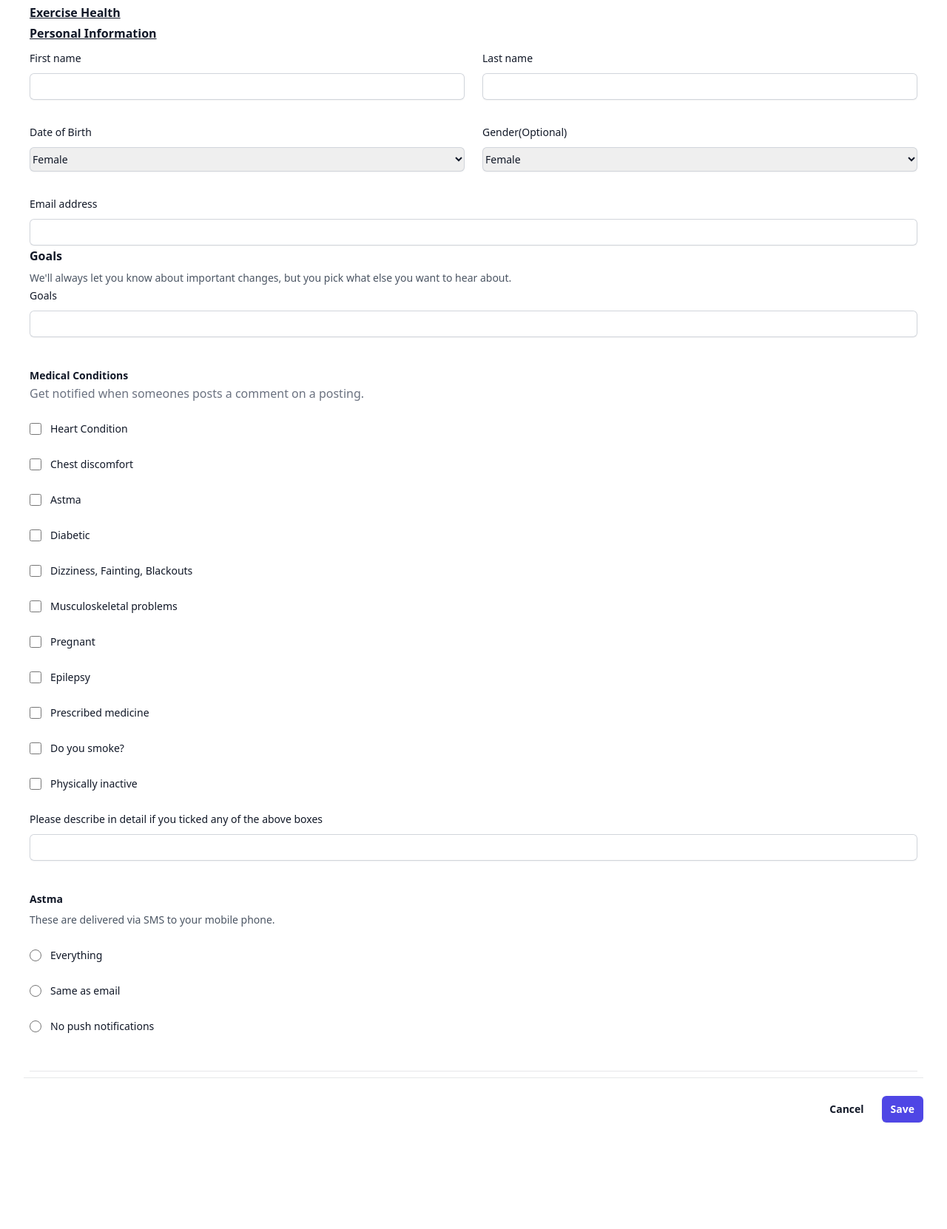
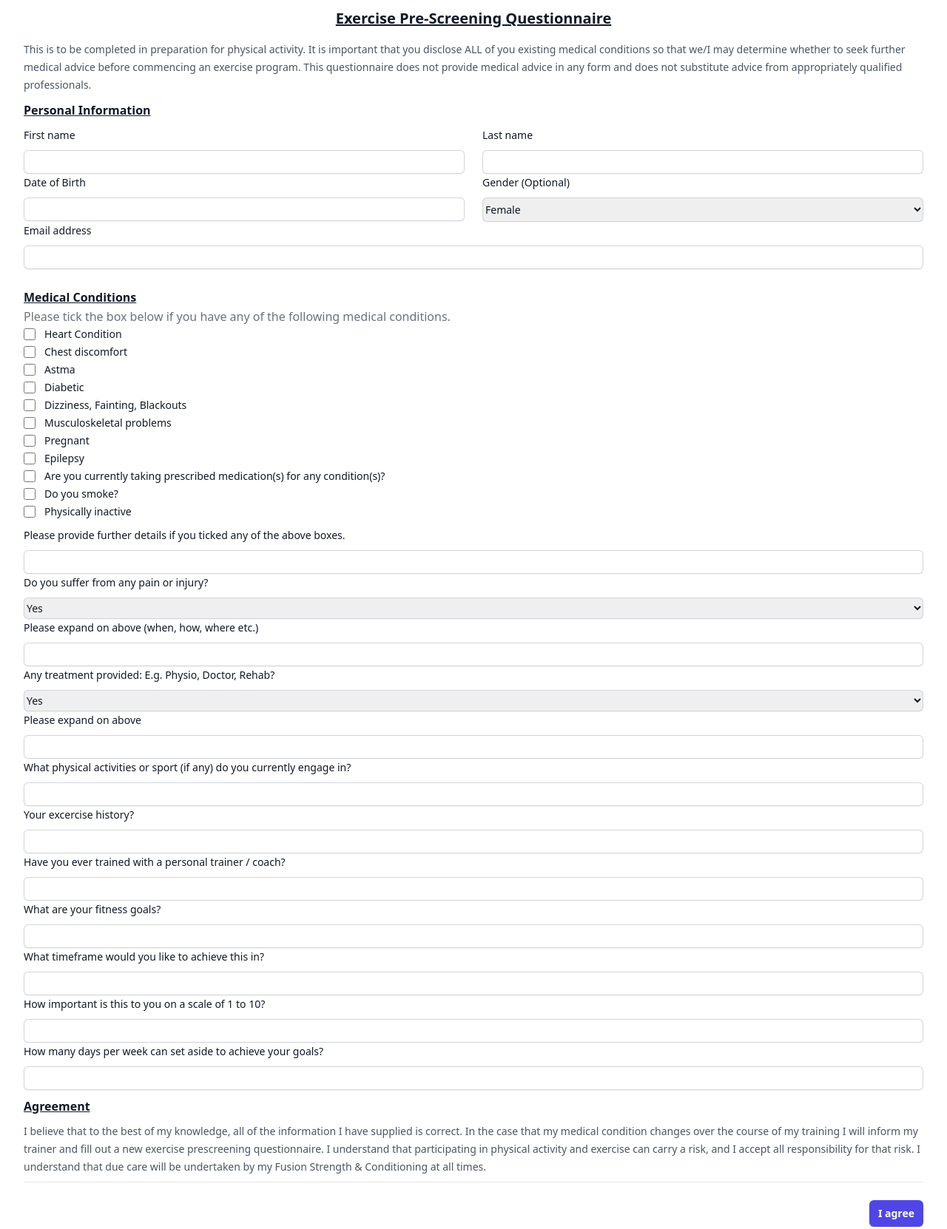
Before and after one commit to wd-francois/tailwind-css-fusion-sc, a website: page signup.html in a window 1280 px wide. Shown: the part 96-1758 px from the top of the page at 74% size. Before the commit the page ends 1622 px from the top, so only its background shows below. Drawn offline with nearby package versions, Linux system fonts and the light colour scheme.

````diff
--- a/signup.html
+++ b/signup.html
@@ -20,54 +20,36 @@
   </div>
    </header>
    <body>
-<form>
-    <div class="bg-white mx-auto max-w-7xl px-6 lg:px-8 py-4 sm:py-2">
-        <!--
-  This example requires some changes to your config:
-
-  ```
-  // tailwind.config.js
-  module.exports = {
-    // ...
-    plugins: [
-      // ...
-      require('@tailwindcss/forms'),
-    ],
-  }
-  ```
--->
-<form>
-    <div class="border-b border-gray-900/10 p-2">
-      <h1 class="text-base font-bold underline first-line: leading-7 text-gray-900">Exercise Health </h1>
+    <form  class="bg-white mx-auto max-w-7xl px-6 lg:px-8 py-4 sm:py-2">
+      <h1 class="text-xl text-center font-bold underline first-line: leading-7 text-gray-900 mt-4">Exercise Pre-Screening Questionnaire </h1>
+      <p class="mt-4 mb-2 text-sm leading-6 text-gray-600">This is to be completed in preparation for physical activity. It is important that you disclose ALL of
+        you existing medical conditions so that we/I may determine whether to seek further medical advice
+        before commencing an exercise program. This questionnaire does not provide medical advice in any
+        form and does not substitute advice from appropriately qualified professionals.</p>
       <h2 class="text-base font-bold underline first-line: leading-7 text-gray-900">Personal Information</h2>
-       <div class="mt-2 grid grid-cols-1 gap-x-6 gap-y-8 sm:grid-cols-6">
+       <div class="mt-2 grid grid-cols-1 gap-x-6 sm:grid-cols-6">
         <div class="sm:col-span-3">
           <label for="first-name" class="block text-sm font-medium leading-6 text-gray-900">First name</label>
           <div class="mt-2">
-            <input type="text" name="first-name" id="first-name" autocomplete="given-name" class="block w-full rounded-md border-0 py-1.5 text-gray-900 shadow-sm ring-1 ring-inset ring-gray-300 placeholder:text-gray-400 focus:ring-2 focus:ring-inset focus:ring-indigo-600 sm:text-sm sm:leading-6">
+            <input type="text" name="first-name" id="first-name" autocomplete="given-name" class="block w-full rounded-md border-0 py-1 text-gray-900 shadow-sm ring-1 ring-inset ring-gray-300 placeholder:text-gray-400 focus:ring-2 focus:ring-inset focus:ring-indigo-600 sm:text-sm sm:leading-6">
           </div>
         </div>
-
         <div class="sm:col-span-3">
           <label for="last-name" class="block text-sm font-medium leading-6 text-gray-900">Last name</label>
           <div class="mt-2">
-            <input type="text" name="last-name" id="last-name" autocomplete="family-name" class="block w-full rounded-md border-0 py-1.5 text-gray-900 shadow-sm ring-1 ring-inset ring-gray-300 placeholder:text-gray-400 focus:ring-2 focus:ring-inset focus:ring-indigo-600 sm:text-sm sm:leading-6">
+            <input type="text" name="last-name" id="last-name" autocomplete="family-name" class="block w-full rounded-md border-0 py-1 text-gray-900 shadow-sm ring-1 ring-inset ring-gray-300 placeholder:text-gray-400 focus:ring-2 focus:ring-inset focus:ring-indigo-600 sm:text-sm sm:leading-6">
           </div>
         </div>
         <div class="sm:col-span-3">
           <label for="dob" class="block text-sm font-medium leading-6 text-gray-900">Date of Birth</label>
           <div class="mt-2">
-            <select id="dob" name="country" autocomplete="bday-year" class="block w-full rounded-md border-0 py-1.5 text-gray-900 shadow-sm ring-1 ring-inset ring-gray-300 placeholder:text-gray-400 focus:ring-2 focus:ring-inset focus:ring-indigo-600 sm:text-sm sm:leading-6">
-              <option>Female</option>
-              <option>Male</option>
-              <option>Other</option>
-            </select>
+            <input type="text" name="dob-name" id="dob" autocomplete="dob" class="block w-full rounded-md border-0 py-1 text-gray-900 shadow-sm ring-1 ring-inset ring-gray-300 placeholder:text-gray-400 focus:ring-2 focus:ring-inset focus:ring-indigo-600 sm:text-sm sm:leading-6">
           </div>
         </div>
         <div class="sm:col-span-3">
-          <label for="country" class="block text-sm font-medium leading-6 text-gray-900">Gender(Optional)</label>
+          <label for="gender" class="block text-sm font-medium leading-6 text-gray-900">Gender (Optional)</label>
           <div class="mt-2">
-            <select id="country" name="country" autocomplete="country-name" class="block w-full rounded-md border-0 py-1.5 text-gray-900 shadow-sm ring-1 ring-inset ring-gray-300 placeholder:text-gray-400 focus:ring-2 focus:ring-inset focus:ring-indigo-600 sm:text-sm sm:leading-6">
+            <select id="gender" name="gender" autocomplete="gender-type" class="block w-full rounded-md border-0 py-1.5 text-gray-900 shadow-sm ring-1 ring-inset ring-gray-300 placeholder:text-gray-400 focus:ring-2 focus:ring-inset focus:ring-indigo-600 sm:text-sm sm:leading-6">
               <option>Female</option>
               <option>Male</option>
               <option>Other</option>
@@ -77,28 +59,15 @@
         <div class="col-span-full">
           <label for="email" class="block text-sm font-medium leading-6 text-gray-900">Email address</label>
           <div class="mt-2">
-            <input id="email" name="email" type="email" autocomplete="email" class="block w-full rounded-md border-0 py-1.5 text-gray-900 shadow-sm ring-1 ring-inset ring-gray-300 placeholder:text-gray-400 focus:ring-2 focus:ring-inset focus:ring-indigo-600 sm:text-sm sm:leading-6">
+            <input id="email" name="email" type="email" autocomplete="email" class="block w-full rounded-md border-0 py-1 text-gray-900 shadow-sm ring-1 mb-6 ring-inset ring-gray-300 placeholder:text-gray-400 focus:ring-2 focus:ring-inset focus:ring-indigo-600 sm:text-sm sm:leading-6">
           </div>
         </div>
-
-    </div>
-
-    <div class="border-b border-gray-900/10 pb-12">
-      <h2 class="text-base font-semibold leading-7 text-gray-900">Goals</h2>
-      <p class="mt-1 text-sm leading-6 text-gray-600">We'll always let you know about important changes, but you pick what else you want to hear about.</p>
-      <div class="col-span-full">
-        <label for="email" class="block text-sm font-medium leading-6 text-gray-900">Goals</label>
-        <div class="mt-2">
-          <input id="email" name="email" type="email" autocomplete="email" class="block w-full rounded-md border-0 py-1.5 text-gray-900 shadow-sm ring-1 ring-inset ring-gray-300 placeholder:text-gray-400 focus:ring-2 focus:ring-inset focus:ring-indigo-600 sm:text-sm sm:leading-6">
-        </div>
       </div>
-      <div class="mt-10 space-y-10">
-        <fieldset>
-          <legend class="text-sm font-semibold leading-6 text-gray-900">Medical Conditions</legend>
-          <p class="text-gray-500">Get notified when someones posts a comment on a posting.</p>
-          <div class="mt-6 space-y-6">
-
-            <div class="relative flex gap-x-3">
+    <div class="border-b border-gray-900/10">
+         <fieldset>
+          <legend class="text-base font-bold underline first-line: leading-7 text-gray-900">Medical Conditions</legend>
+          <p class="text-gray-500">Please tick the box below if you have any of the following medical conditions.</p>
+              <div class="relative flex gap-x-3">
               <div class="flex h-6 items-center">
                 <input id="comments" name="comments" type="checkbox" class="h-4 w-4 rounded border-gray-300 text-indigo-600 focus:ring-indigo-600">
               </div>
@@ -106,7 +75,6 @@
                 <label for="comments" class="font-medium text-gray-900">Heart Condition</label>
               </div>
             </div>
-
             <div class="relative flex gap-x-3">
               <div class="flex h-6 items-center">
                 <input id="candidates" name="candidates" type="checkbox" class="h-4 w-4 rounded border-gray-300 text-indigo-600 focus:ring-indigo-600">
@@ -148,7 +116,6 @@
                 <label for="candidates" class="font-medium text-gray-900">Musculoskeletal problems</label>
               </div>
             </div>
-
             <div class="relative flex gap-x-3">
               <div class="flex h-6 items-center">
                 <input id="candidates" name="candidates" type="checkbox" class="h-4 w-4 rounded border-gray-300 text-indigo-600 focus:ring-indigo-600">
@@ -157,7 +124,6 @@
                 <label for="candidates" class="font-medium text-gray-900">Pregnant</label>
               </div>
             </div>
-
             <div class="relative flex gap-x-3">
               <div class="flex h-6 items-center">
                 <input id="candidates" name="candidates" type="checkbox" class="h-4 w-4 rounded border-gray-300 text-indigo-600 focus:ring-indigo-600">
@@ -172,7 +138,7 @@
                 <input id="candidates" name="candidates" type="checkbox" class="h-4 w-4 rounded border-gray-300 text-indigo-600 focus:ring-indigo-600">
               </div>
               <div class="text-sm leading-6">
-                <label for="candidates" class="font-medium text-gray-900">Prescribed medicine</label>
+                <label for="candidates" class="font-medium text-gray-900">Are you currently taking prescribed medication(s) for any condition(s)?</label>
               </div>
             </div>
 
@@ -184,7 +150,6 @@
                 <label for="candidates" class="font-medium text-gray-900">Do you smoke?</label>
               </div>
             </div>
-
             <div class="relative flex gap-x-3">
               <div class="flex h-6 items-center">
                 <input id="candidates" name="candidates" type="checkbox" class="h-4 w-4 rounded border-gray-300 text-indigo-600 focus:ring-indigo-600">
@@ -193,43 +158,95 @@
                 <label for="candidates" class="font-medium text-gray-900">Physically inactive</label>
               </div>
             </div>
-            <div class="col-span-full">
-              <label for="email" class="block text-sm font-medium leading-6 text-gray-900">Please describe in detail if you ticked any of the above boxes</label>
+
+            <div class="col-span-full mt-2">
+              <label for="email" class="block text-sm font-medium leading-6 text-gray-900">Please provide further details if you ticked any of the above boxes.</label>
               <div class="mt-2">
-                <input id="email" name="email" type="email" autocomplete="email" class="block w-full rounded-md border-0 py-1.5 text-gray-900 shadow-sm ring-1 ring-inset ring-gray-300 placeholder:text-gray-400 focus:ring-2 focus:ring-inset focus:ring-indigo-600 sm:text-sm sm:leading-6">
+                <input id="email" name="email" type="email" autocomplete="email" class="block w-full rounded-md border-0 py-1 text-gray-900 shadow-sm ring-1 ring-inset ring-gray-300 placeholder:text-gray-400 focus:ring-2 focus:ring-inset focus:ring-indigo-600 sm:text-sm sm:leading-6">
               </div>
             </div>
-           </div>
-         </fieldset>
-        <fieldset>
-          <legend class="text-sm font-semibold leading-6 text-gray-900">Astma</legend>
-          <p class="mt-1 text-sm leading-6 text-gray-600">These are delivered via SMS to your mobile phone.</p>
-          <div class="mt-6 space-y-6">
-            <div class="flex items-center gap-x-3">
-              <input id="push-everything" name="push-notifications" type="radio" class="h-4 w-4 border-gray-300 text-indigo-600 focus:ring-indigo-600">
-              <label for="push-everything" class="block text-sm font-medium leading-6 text-gray-900">Everything</label>
-            </div>
-            <div class="flex items-center gap-x-3">
-              <input id="push-email" name="push-notifications" type="radio" class="h-4 w-4 border-gray-300 text-indigo-600 focus:ring-indigo-600">
-              <label for="push-email" class="block text-sm font-medium leading-6 text-gray-900">Same as email</label>
-            </div>
-            <div class="flex items-center gap-x-3">
-              <input id="push-nothing" name="push-notifications" type="radio" class="h-4 w-4 border-gray-300 text-indigo-600 focus:ring-indigo-600">
-              <label for="push-nothing" class="block text-sm font-medium leading-6 text-gray-900">No push notifications</label>
+
+          <div class="col-span-full">
+            <label for="email" class="block text-sm font-medium leading-6 text-gray-900">Do you suffer from any pain or injury?</label>
+              <div class="mt-2">
+              <select id="country" name="country" autocomplete="country-name" class="block w-full rounded-md border-0 py-1 text-gray-900 shadow-sm ring-1 ring-inset ring-gray-300 placeholder:text-gray-400 focus:ring-2 focus:ring-inset focus:ring-indigo-600 sm:text-sm sm:leading-6">
+                <option>Yes</option>
+                <option>No</option>
+              </select>
+              </div>
+            <div>
+          <div class="col-span-full">
+            <label for="email" class="block text-sm font-medium leading-6 text-gray-900">Please expand on above (when, how, where etc.)</label>
+            <div class="mt-2">
+              <input id="email" name="email" type="email" autocomplete="email" class="block w-full rounded-md border-0 py-1 text-gray-900 shadow-sm ring-1 ring-inset ring-gray-300 placeholder:text-gray-400 focus:ring-2 focus:ring-inset focus:ring-indigo-600 sm:text-sm sm:leading-6">
             </div>
           </div>
-        </fieldset>
-      </div>
+          <div class="col-span-full">
+            <label for="email" class="block text-sm font-medium leading-6 text-gray-900">Any treatment provided: E.g. Physio, Doctor, Rehab?</label>
+            <div class="mt-2">
+              <select id="country" name="country" autocomplete="country-name" class="block w-full rounded-md border-0 py-1 text-gray-900 shadow-sm ring-1 ring-inset ring-gray-300 placeholder:text-gray-400 focus:ring-2 focus:ring-inset focus:ring-indigo-600 sm:text-sm sm:leading-6">
+                <option>Yes</option>
+                <option>No</option>
+              </select>
+              <label for="email" class="block text-sm font-medium leading-6 text-gray-900">Please expand on above</label>
+            <div class="mt-2">
+              <input id="email" name="email" type="email" autocomplete="email" class="block w-full rounded-md border-0 py-1 text-gray-900 shadow-sm ring-1 ring-inset ring-gray-300 placeholder:text-gray-400 focus:ring-2 focus:ring-inset focus:ring-indigo-600 sm:text-sm sm:leading-6">
+            </div>
+             <div class="col-span-full">
+              <label for="email" class="block text-sm font-medium leading-6 text-gray-900">What physical activities or sport (if any) do you currently engage in?</label>
+              <div class="mt-2">
+                <input id="email" name="email" type="email" autocomplete="email" class="block w-full rounded-md border-0 py-1 text-gray-900 shadow-sm ring-1 ring-inset ring-gray-300 placeholder:text-gray-400 focus:ring-2 focus:ring-inset focus:ring-indigo-600 sm:text-sm sm:leading-6">
+              </div>
+            </div>
+            <div class="col-span-full">
+              <label for="email" class="block text-sm font-medium leading-6 text-gray-900">Your excercise history?</label>
+              <div class="mt-2">
+                <input id="email" name="email" type="email" autocomplete="email" class="block w-full rounded-md border-0 py-1 text-gray-900 shadow-sm ring-1 ring-inset ring-gray-300 placeholder:text-gray-400 focus:ring-2 focus:ring-inset focus:ring-indigo-600 sm:text-sm sm:leading-6">
+              </div>
+            </div>
+            <div class="col-span-full">
+              <label for="email" class="block text-sm font-medium leading-6 text-gray-900">Have you ever trained with a personal trainer / coach?</label>
+              <div class="mt-2">
+                <input id="email" name="email" type="email" autocomplete="email" class="block w-full rounded-md border-0 py-1 text-gray-900 shadow-sm ring-1 ring-inset ring-gray-300 placeholder:text-gray-400 focus:ring-2 focus:ring-inset focus:ring-indigo-600 sm:text-sm sm:leading-6">
+              </div>
+            </div>
+            <div class="col-span-full">
+              <label for="email" class="block text-sm font-medium leading-6 text-gray-900">What are your fitness goals?</label>
+              <div class="mt-2">
+                <input id="email" name="email" type="email" autocomplete="email" class="block w-full rounded-md border-0 py-1 text-gray-900 shadow-sm ring-1 ring-inset ring-gray-300 placeholder:text-gray-400 focus:ring-2 focus:ring-inset focus:ring-indigo-600 sm:text-sm sm:leading-6">
+              </div>
+            </div>
+            <div class="col-span-full">
+              <label for="email" class="block text-sm font-medium leading-6 text-gray-900">What timeframe would you like to achieve this in?</label>
+              <div class="mt-2">
+                <input id="email" name="email" type="email" autocomplete="email" class="block w-full rounded-md border-0 py-1 text-gray-900 shadow-sm ring-1 ring-inset ring-gray-300 placeholder:text-gray-400 focus:ring-2 focus:ring-inset focus:ring-indigo-600 sm:text-sm sm:leading-6">
+              </div>
+            </div>
+            <div class="col-span-full">
+              <label for="email" class="block text-sm font-medium leading-6 text-gray-900">How important is this to you on a scale of 1 to 10?</label>
+              <div class="mt-2">
+                <input id="email" name="email" type="email" autocomplete="email" class="block w-full rounded-md border-0 py-1 text-gray-900 shadow-sm ring-1 ring-inset ring-gray-300 placeholder:text-gray-400 focus:ring-2 focus:ring-inset focus:ring-indigo-600 sm:text-sm sm:leading-6">
+              </div>
+            </div>
+            <div class="col-span-full">
+              <label for="email" class="block text-sm font-medium leading-6 text-gray-900">How many days per week can set aside to achieve your goals?</label>
+              <div class="mt-2">
+                <input id="email" name="email" type="email" autocomplete="email" class="block w-full rounded-md border-0 py-1 text-gray-900 shadow-sm ring-1 ring-inset ring-gray-300 placeholder:text-gray-400 focus:ring-2 focus:ring-inset focus:ring-indigo-600 sm:text-sm sm:leading-6">
+              </div>
+            </div>
+            <h1  class="text-base font-bold underline first-line: leading-7 text-gray-900 mt-2">Agreement</h1>
+            <p class="mt-2 mb-2 text-sm leading-6 text-gray-600">I believe that to the best of my knowledge, all of the information I have supplied is correct.   In the case that my medical condition changes over the course of my training I will inform my trainer and fill out a new exercise prescreening questionnaire.  I understand that participating in physical activity and exercise can carry a risk, and I accept all responsibility for that risk.
+              I understand that due care will be undertaken by my Fusion Strength & Conditioning at all times.
+              </p>
+            </div>
+          </div>
+       </div>
     </div>
   </div>
 
   <div class="mt-6 flex items-center justify-end gap-x-6">
-    <button type="button" class="text-sm font-semibold leading-6 text-gray-900">Cancel</button>
-    <button type="submit" class="rounded-md bg-indigo-600 px-3 py-2 text-sm font-semibold text-white shadow-sm hover:bg-indigo-500 focus-visible:outline focus-visible:outline-2 focus-visible:outline-offset-2 focus-visible:outline-indigo-600">Save</button>
+    <button type="submit" class="rounded-md bg-indigo-600 px-3 py-2 text-sm font-semibold text-white shadow-sm hover:bg-indigo-500 focus-visible:outline focus-visible:outline-2 focus-visible:outline-offset-2 focus-visible:outline-indigo-600">I agree</button>
   </div>
 </form>
-
-</div>
-  </form>
 </body>
 </html>
````
Also changed, not shown: pricelist_instudio.html (+1 -1 lines), pricelist_mobile.html (+1 -1 lines), pricelist_online.html (+1 -1 lines).
